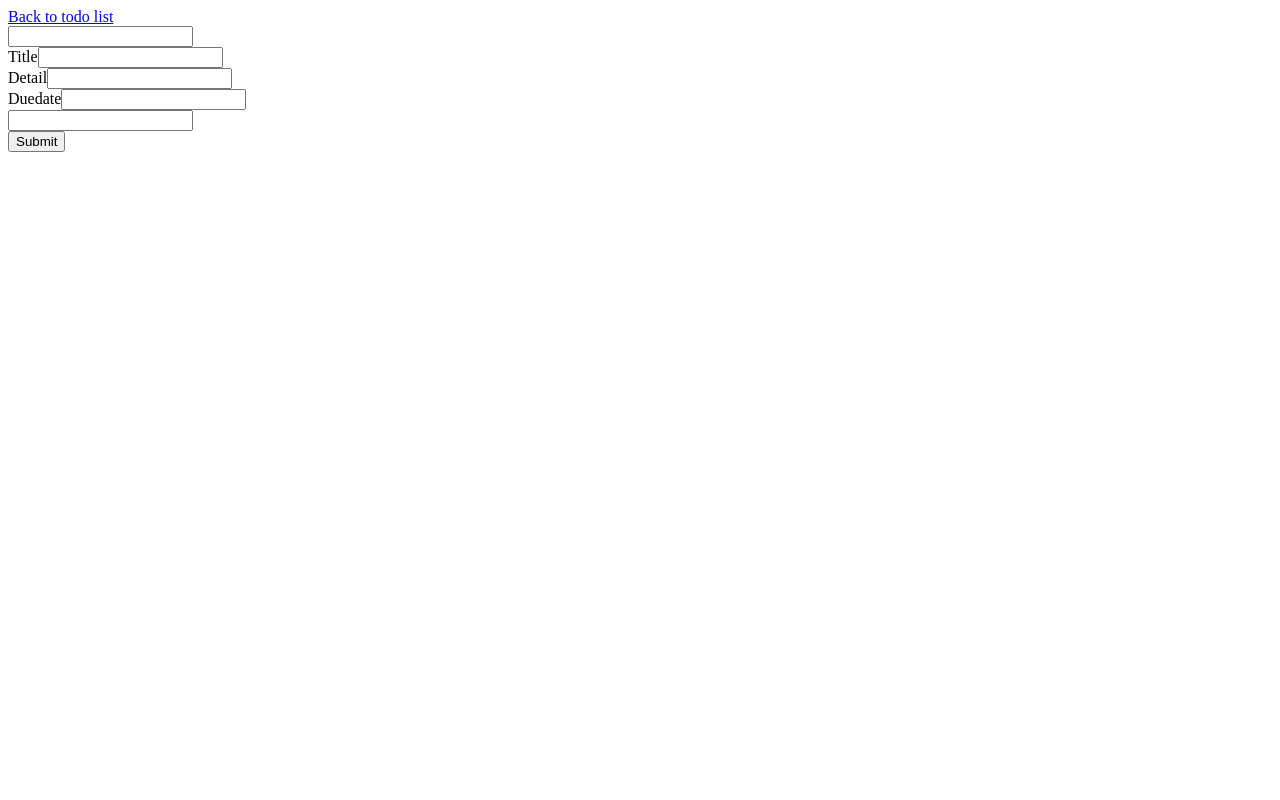
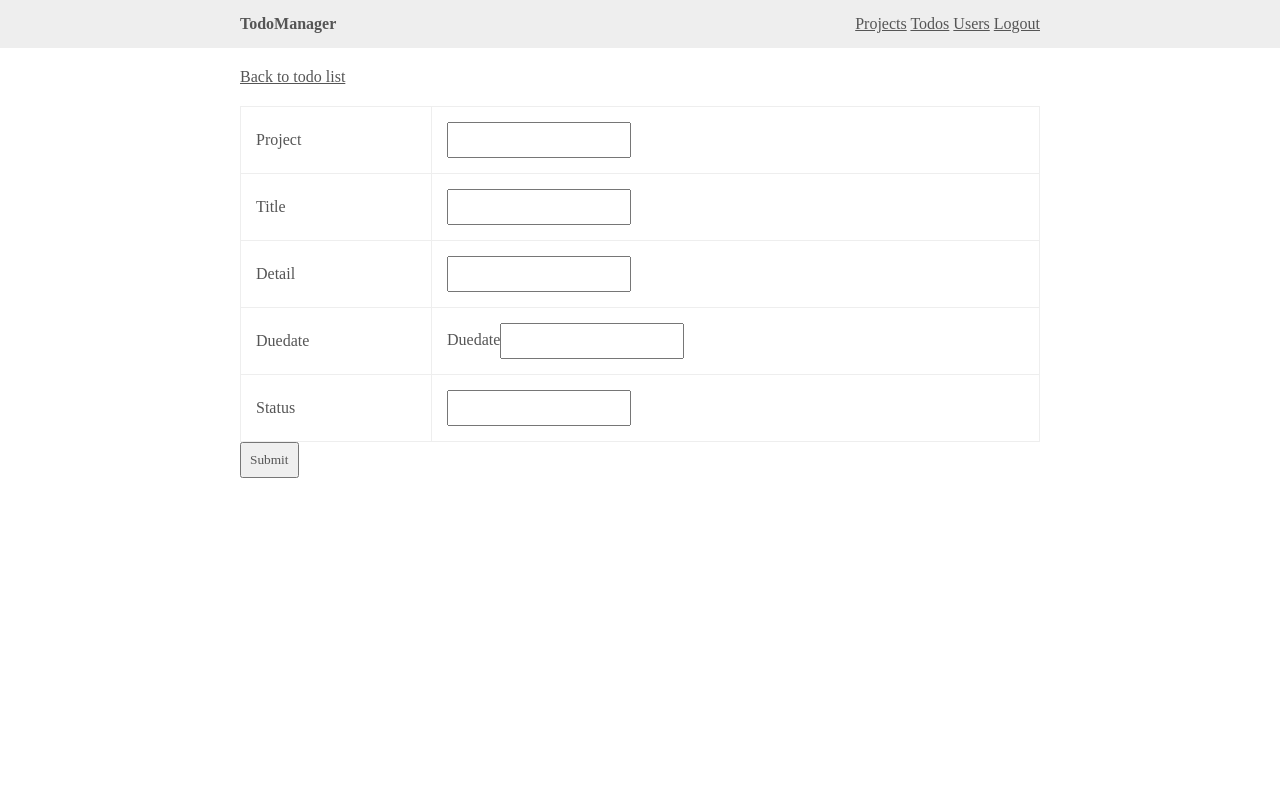
Before and after one commit to suzuki86/todomanager, a CakePHP app: the page made by app/View/Todos/edit.ctp in a window 1280 px wide. Run offline with PHP 8.4 and a stand-in for CakePHP, Linux system fonts and the light colour scheme; the template is opened without the code that fills it, so the values that code supplies are empty; form fields are guessed from the names that the template uses; some libraries are stand-ins or nearby versions.

Commit message:
Improve mark-up and styles

```diff
--- a/app/Model/Todo.php
+++ b/app/Model/Todo.php
@@ -3,7 +3,7 @@
 App::uses('AppModel', 'Model');
 
 class Todo extends AppModel {
-  public $belongsTo = 'Status';
+  public $belongsTo = array('Project', 'Status');
   public $validate = array(
     'title' => array(
       'required' => array(
--- a/app/View/Layouts/default.ctp
+++ b/app/View/Layouts/default.ctp
@@ -1,8 +1,22 @@
 <html>
 <head>
   <title>TodoManager</title>
+  <link rel="stylesheet" href="/css/common.css" />
 </head>
 <body>
-  <?php echo $this->fetch('content'); ?>
+  <div id="globalnavi" class="clearfix">
+    <div class="contents">
+      <div id="application_name">TodoManager</div>
+      <div class="primary_navi">
+        <a href="/projects"><?php echo __('Projects'); ?></a>
+        <a href="/todos"><?php echo __('Todos'); ?></a>
+        <a href="/users"><?php echo __('Users'); ?></a>
+        <a href="/users/logout"><?php echo __('Logout'); ?></a>
+      </div>
+    </div>
+  </div>
+  <div id="contents">
+    <?php echo $this->fetch('content'); ?>
+  </div>
 </body>
 </html>
--- a/app/View/Todos/edit.ctp
+++ b/app/View/Todos/edit.ctp
@@ -1,12 +1,49 @@
-<a href="/todos"><?php echo __('Back to todo list'); ?></a>
+<div class="operation_area">
+  <a href="/todos"><?php echo __('Back to todo list'); ?></a>
+</div>
 <div class="users form">
 <?php echo $this->Form->create('Todo'); ?>
-<?php
-  echo $this->Form->input('project_id', array('options' => $projects, 'empty' => __('Select Project'), 'label' => false, 'class' => 'selectbox'));
-  echo $this->Form->input('title');
-  echo $this->Form->input('detail');
-  echo $this->Form->input('duedate', $duedate_options);
-  echo $this->Form->input('status_id', array('options' => $statuses, 'empty' => __('Select Status'), 'label' => false, 'class' => 'selectbox'));
-?>
+<table>
+  <tr>
+    <td>
+      <?php echo __('Project'); ?>
+    </td>
+    <td>
+      <?php echo $this->Form->input('project_id', array('options' => $projects, 'empty' => __('Select Projects'), 'label' => false, 'class' => 'selectbox')); ?>
+    </td>
+  </tr>
+  <tr>
+    <td>
+      <?php echo __('Title'); ?>
+    </td>
+    <td>
+      <?php echo $this->Form->input('title', array('label' => false)); ?>
+    </td>
+  </tr>
+  <tr>
+    <td>
+      <?php echo __('Detail'); ?>
+    </td>
+    <td>
+      <?php echo $this->Form->input('detail', array('label' => false)); ?>
+    </td>
+  </tr>
+  <tr>
+    <td>
+      <?php echo __('Duedate'); ?>
+    </td>
+    <td>
+      <?php echo $this->Form->input('duedate', $duedate_options); ?>
+    </td>
+  </tr>
+  <tr>
+    <td>
+      <?php echo __('Status'); ?>
+    </td>
+    <td>
+      <?php echo $this->Form->input('status_id', array('options' => $statuses, 'empty' => __('Select Status'), 'label' => false, 'class' => 'selectbox')); ?>
+    </td>
+  </tr>
+</table>
 <?php echo $this->Form->end(__('Submit')); ?>
 </div>
--- /dev/null
+++ b/app/webroot/css/common.css
@@ -0,0 +1,83 @@
+@charset "utf-8";
+
+* {
+  margin: 0;
+  padding: 0;
+  font-family: 'Meiryo';
+  color: #555555;
+}
+
+img {
+  border: 0;
+}
+
+table {
+  width: 100%;
+  border-collapse: collapse;
+}
+
+th {
+  background: #eeeeee;
+  padding: 15px;
+}
+
+td {
+  border: 1px solid #eeeeee;
+  padding: 15px;
+}
+
+input {
+  padding: 8px;
+}
+
+textarea {
+  padding: 8px;
+}
+
+select {
+  padding: 5px;
+}
+
+.clearfix:before,
+.clearfix:after {
+  content: " ";
+  display: table;
+}
+
+.clearfix:after {
+  clear: both;
+}
+
+.clearfix {
+  *zoom: 1;
+}
+
+#globalnavi {
+  background: #eeeeee;
+  padding: 15px;
+  text-align: right;
+  margin: 0 0 20px 0;
+}
+
+#globalnavi .contents{
+  width: 800px;
+  margin: 0 auto;
+}
+
+#application_name {
+  float: left;
+  font-weight: bold;
+}
+
+.primary_navi {
+  float: right;
+}
+
+#contents {
+  margin: 0 auto;
+  width: 800px;
+}
+
+.operation_area {
+  margin: 0 0 20px 0;
+}
```
Also changed, not shown: app/View/Todos/index.ctp (+20 -19 lines).
